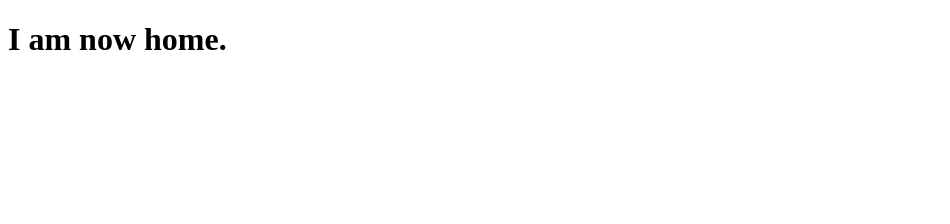
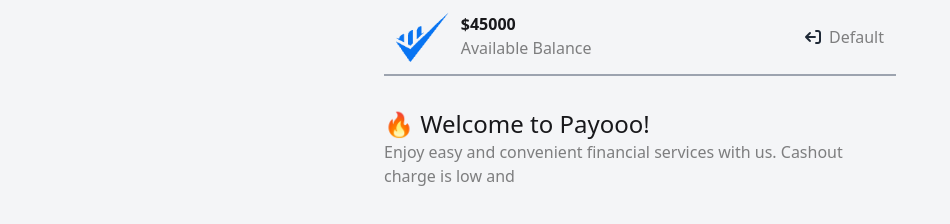
Before and after one commit to tajmul-4u/payoo, a plain HTML site: page home.html in a window 1280 px wide. Shown: the whole page, without its empty margins (0-950 px from the left). Drawn offline with nearby package versions, Linux system fonts and the light colour scheme.

Commit message:
The home nav bar

```diff
--- a/home.html
+++ b/home.html
@@ -4,8 +4,35 @@
     <meta charset="UTF-8">
     <meta name="viewport" content="width=device-width, initial-scale=1.0">
     <title>Document</title>
+
+     <!-- styles link -->
+     <link rel="stylesheet" href="styles/style.css">
+
+    <!-- Tailwind CSS CDN -->
+    <script src="https://cdn.tailwindcss.com"></script>
+    <!-- DaisyUI CDN -->
+     <link href="https://cdn.jsdelivr.net/npm/daisyui@5" rel="stylesheet" type="text/css" />
+     <!-- fontawsome CDN -->
+      <link rel="stylesheet" href="https://cdnjs.cloudflare.com/ajax/libs/font-awesome/7.0.0/css/all.min.css" integrity="sha512-DxV+EoADOkOygM4IR9yXP8Sb2qwgidEmeqAEmDKIOfPRQZOWbXCzLC6vjbZyy0vPisbH2SyW27+ddLVCN+OMzQ==" crossorigin="anonymous" referrerpolicy="no-referrer" />
+
 </head>
-<body>
-    <h1>I am now home.</h1>
+<body class="bg-[#f4f5f7] h-[100vh]">
+    <div class="flex justify-between items-center max-w-lg mx-auto border-b-2 p-3 border-gray-400" >
+        <div class="flex">
+            <img class="h-[50px]" src="assets/Group.png" alt="">
+            <div class="ml-3">
+            <h2 class="font-bold">$<span>45000</span></h2>
+            <p class="text-[#08080880]">Available Balance</p>
+        </div>
+        </div>
+        <div>
+            <button class="btn btn-soft text-[#08080880]"><i class="fa-solid fa-arrow-right-from-bracket rotate-180 text-gray-800"></i>Default</button>
+        </div>
+    </div>
+
+    <div class="max-w-lg mx-auto mt-8">
+        <h1 class="text-2xl">🔥 Welcome to Payooo!</h1>
+        <p class="text-[#08080880]">Enjoy easy and convenient financial services with us. Cashout charge is low and </p>
+    </div>
 </body>
 </html>
```
